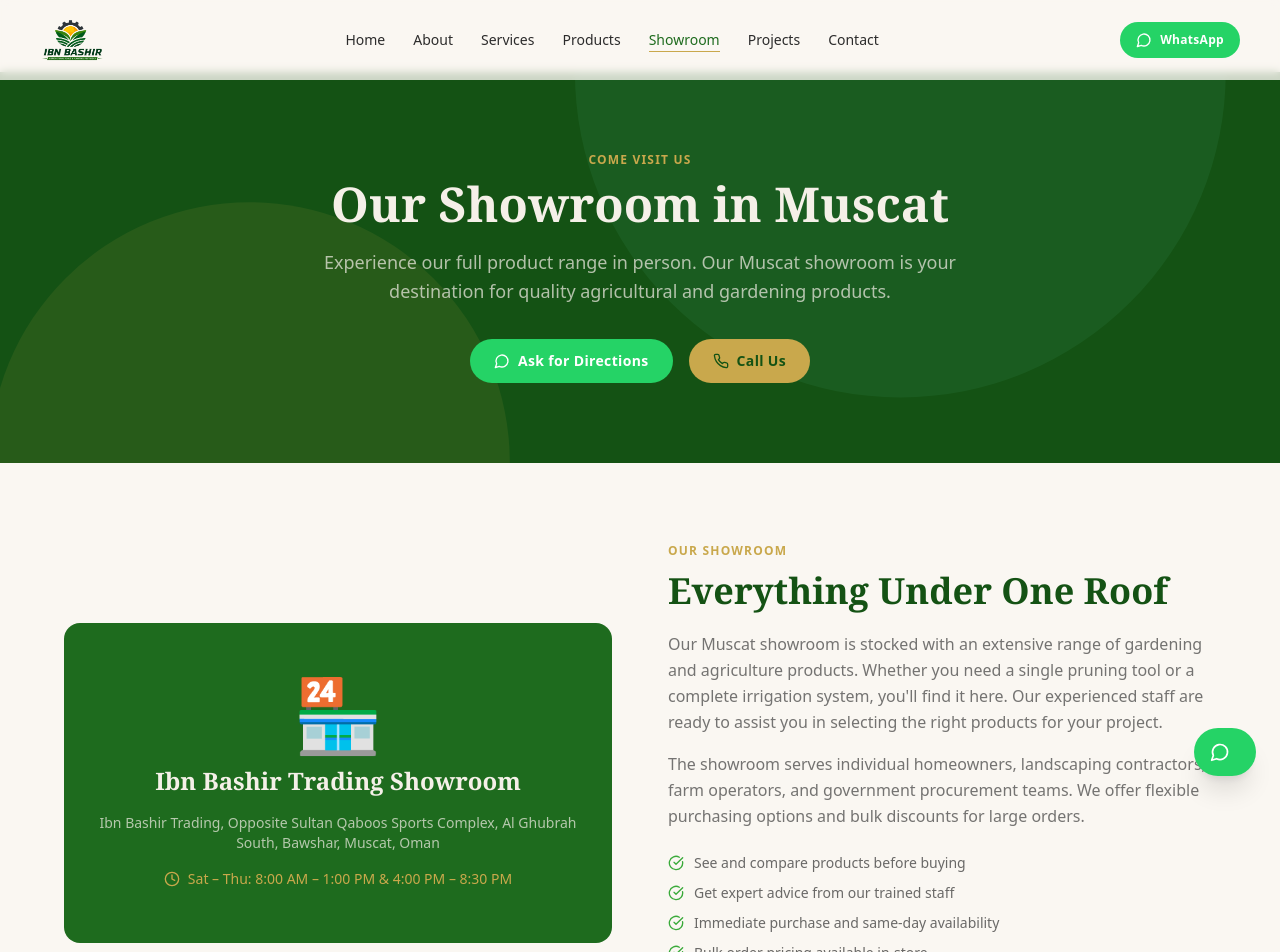
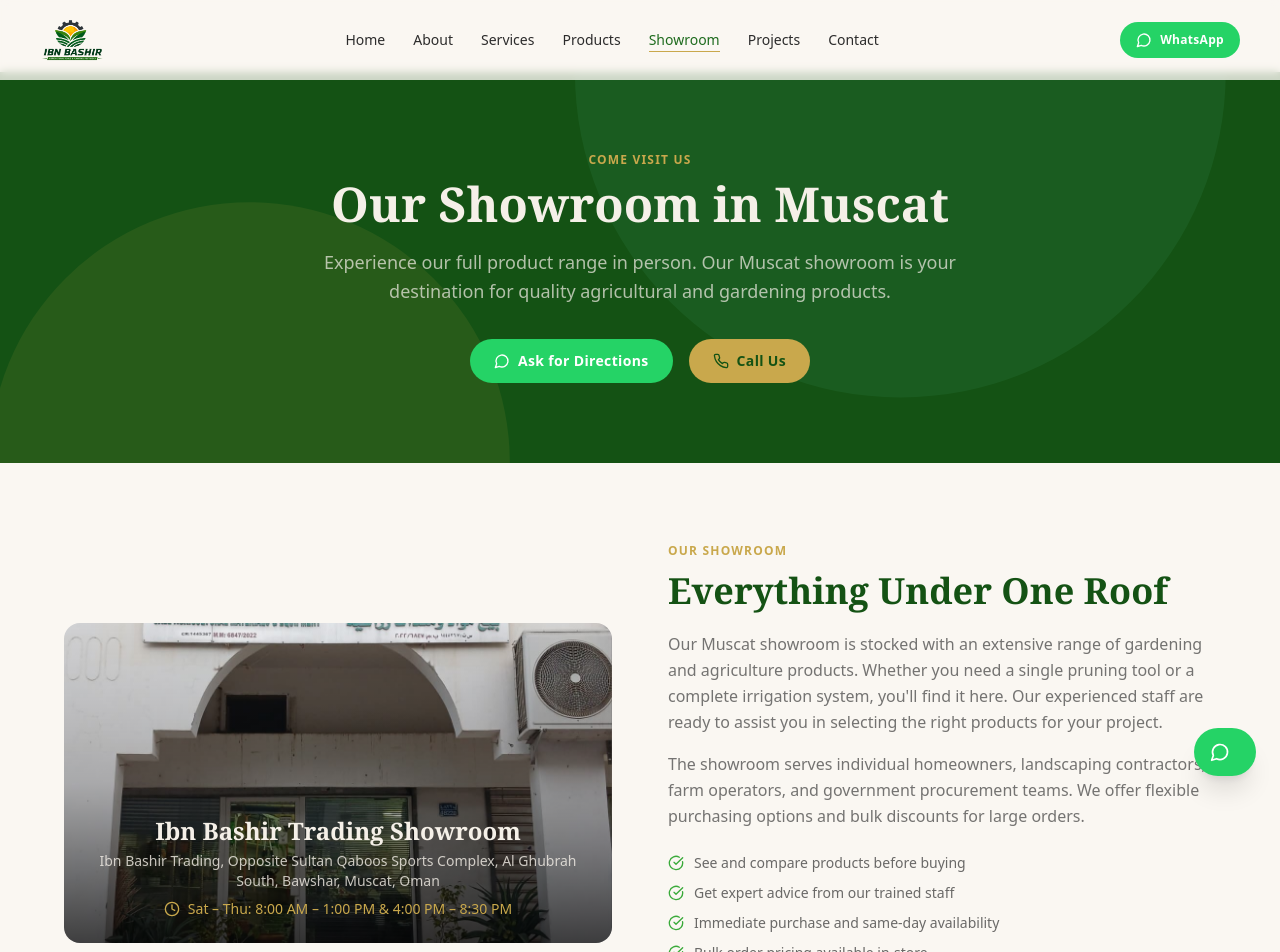
Before and after one commit to eslambayumei-svg/ibn-bashir-trading, a Next.js app: page /showroom in a window 1280 px wide. Shown: the top 952 px of the page. Built offline with nearby package versions, Linux system fonts and the light colour scheme.

Commit message:
feat: add real showroom photo to showroom intro block

```diff
--- a/src/app/showroom/page.tsx
+++ b/src/app/showroom/page.tsx
@@ -74,13 +74,22 @@
       <section className="section-pad bg-cream-light">
         <div className="container-max">
           <div className="grid grid-cols-1 lg:grid-cols-2 gap-14 items-center">
-            <div className="bg-forest rounded-2xl h-80 flex flex-col items-center justify-center gap-4 text-center px-8">
-              <span className="text-7xl">🏪</span>
-              <h3 className="font-display font-bold text-cream text-2xl">Ibn Bashir Trading Showroom</h3>
-              <p className="text-cream/70 font-body text-sm">{SITE_CONFIG.addressFull}</p>
-              <div className="flex items-center gap-2 text-gold text-sm font-body">
-                <Clock className="w-4 h-4" />
-                {SITE_CONFIG.workingHours}
+            <div className="rounded-2xl h-80 relative overflow-hidden">
+              <Image
+                src="/images/WhatsApp Image 2026-07-04 at 1.18.06 PM (1).jpeg"
+                alt="Ibn Bashir Trading Showroom"
+                fill
+                className="object-cover"
+                sizes="(max-width: 1024px) 100vw, 50vw"
+              />
+              <div className="absolute inset-0 bg-gradient-to-t from-black/70 via-black/20 to-transparent" />
+              <div className="absolute bottom-0 left-0 right-0 p-6 text-center">
+                <h3 className="font-display font-bold text-cream text-2xl mb-1">Ibn Bashir Trading Showroom</h3>
+                <p className="text-cream/80 font-body text-sm mb-2">{SITE_CONFIG.addressFull}</p>
+                <div className="flex items-center justify-center gap-2 text-gold text-sm font-body">
+                  <Clock className="w-4 h-4" />
+                  {SITE_CONFIG.workingHours}
+                </div>
               </div>
             </div>
             <div>
```
Also changed, not shown: public/images/WhatsApp Image 2026-07-04 at 1.18.06 PM (1).jpeg (added).
